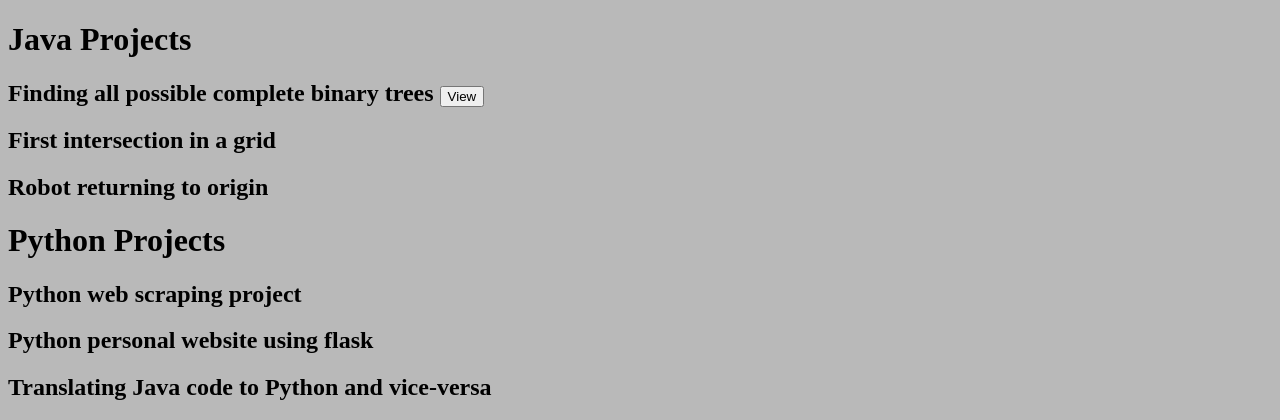
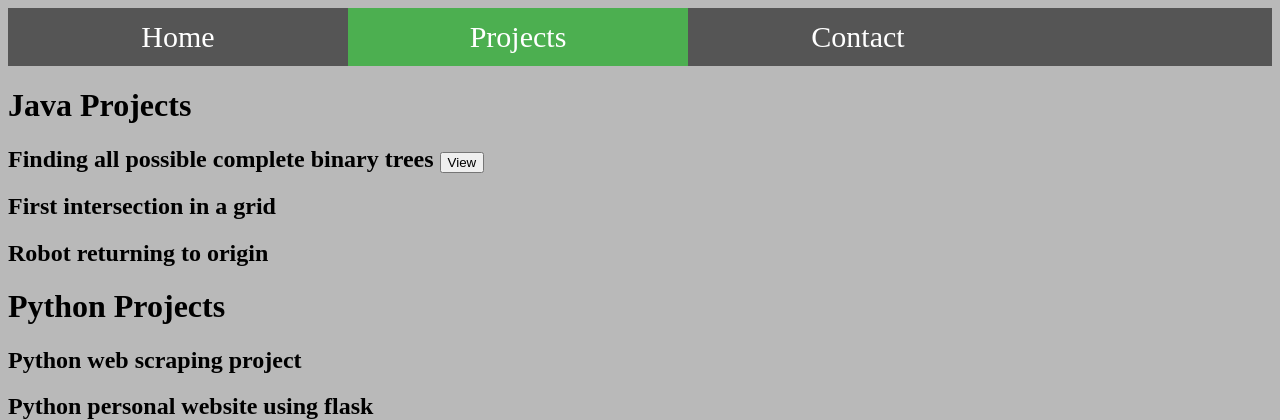
Before and after one commit to octavian-stoch/portfolioWebsite, a Flask app: page /projects in a window 1280 px wide. Shown: the top 420 px of the page. Run offline with Flask 2, Linux system fonts and the light colour scheme.

Commit message:
navbar works, drop down for project language is next

```diff
--- a/personal_website/static/css/main.css
+++ b/personal_website/static/css/main.css
@@ -11,7 +11,7 @@
   padding: 12px;
   color: white;
   text-decoration: none;
-  font-size: 17px;
+  font-size: 30px;
   width: 25%; /* Four equal-width links. If you have two links, use 50%, and 33.33% for three links, etc.. */
   text-align: center; /* If you want the text to be centered */
 }
--- a/personal_website/templates/contact.html
+++ b/personal_website/templates/contact.html
@@ -9,7 +9,7 @@
 
 <!-- Home, Projects, Contact -->
 <div class = navbar>
-    <a href="index">Home</a>
+    <a href="/">Home</a>
     <a href="projects">Projects </a>
     <a class="active" href="#">Contact</a>
 </div>
--- a/personal_website/templates/projects.html
+++ b/personal_website/templates/projects.html
@@ -6,6 +6,12 @@
     <link rel = stylesheet href= static/css/main.css>
 </head>
 <body>
+
+    <div class = navbar>
+        <a href="/">Home</a>
+        <a class="active" href="#">Projects </a>
+        <a href="contact">Contact</a>
+    </div>
 
     <h1> Java Projects</h1>
         <h2>Finding all possible complete binary trees <input type = "button" onclick = "window.location.href = 'http://127.0.0.1:5000/projects';" value = "View" /></h2>
```
